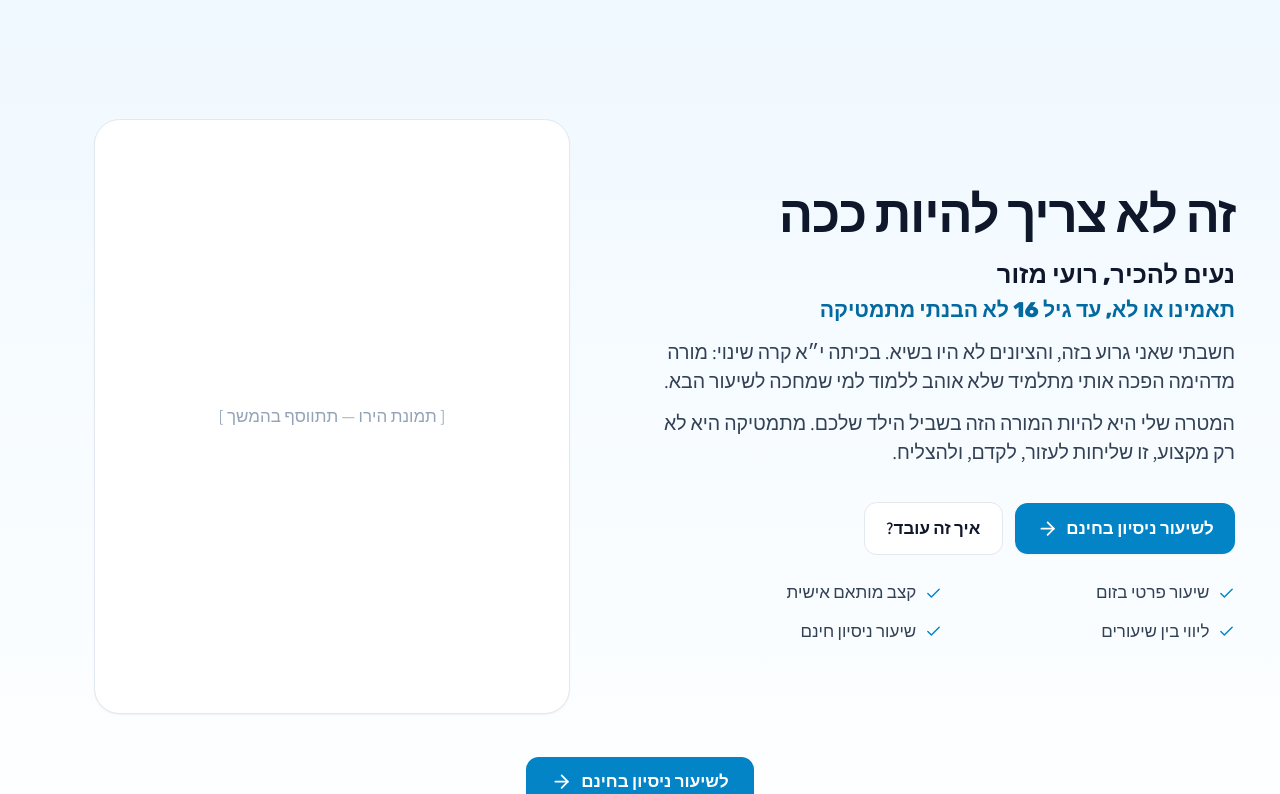
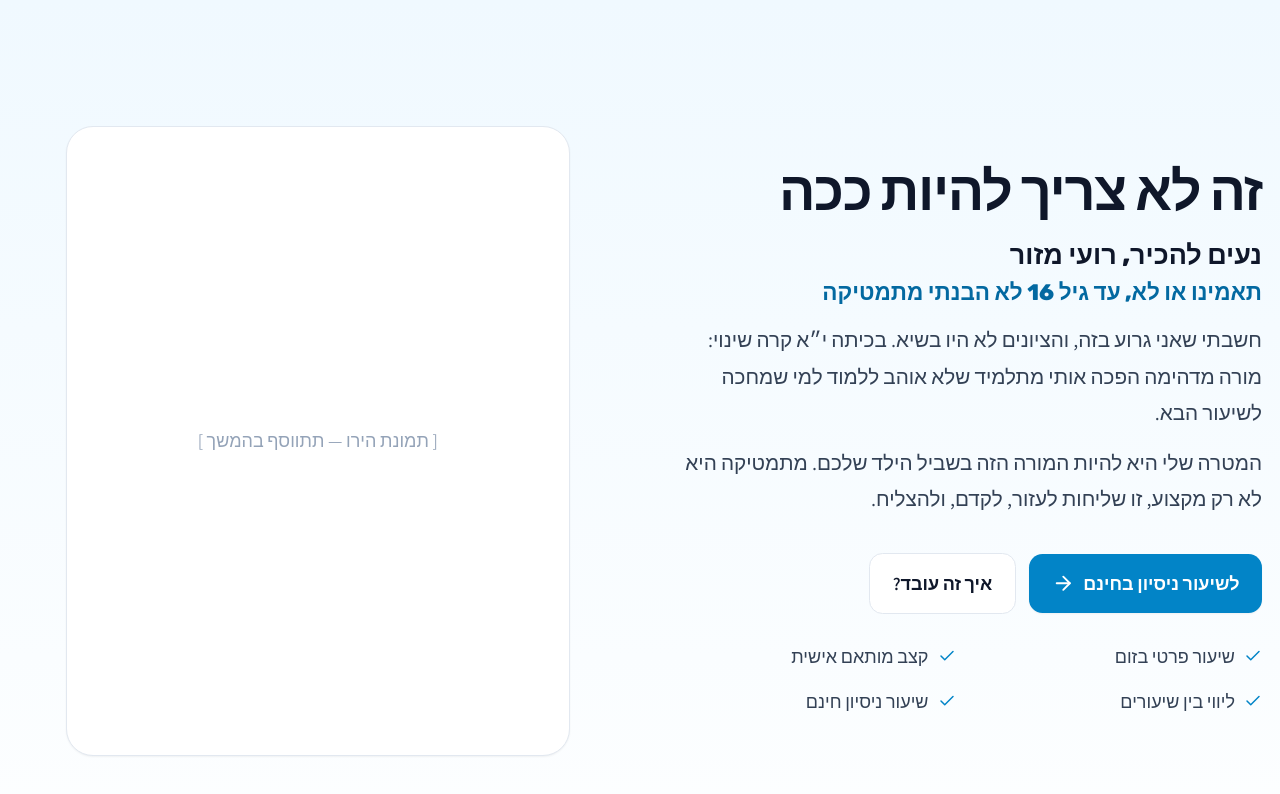
Before and after one commit to Roei2005/alogebra-parents-landing, a React (Vite) app: page / in a window 1280 px wide. Shown: the top 794 px of the page. Built offline with nearby package versions, Linux system fonts and the light colour scheme.

Commit message:
Update index.css

```diff
--- a/src/index.css
+++ b/src/index.css
@@ -6,4 +6,5 @@
 html { -webkit-font-smoothing: antialiased; -moz-osx-font-smoothing: grayscale; }
 
 /* Set logical direction defaults for RTL */
-:root { direction: rtl; font-size: 17px; }  /* מעלה בסיסית ~+6% בכל האתר */
+:root { direction: rtl; font-size: 18px; } /* טיפה גדול יותר ונוח לקריאה */
+body { line-height: 1.75; }               /* ריווח שורות נעים */
```
